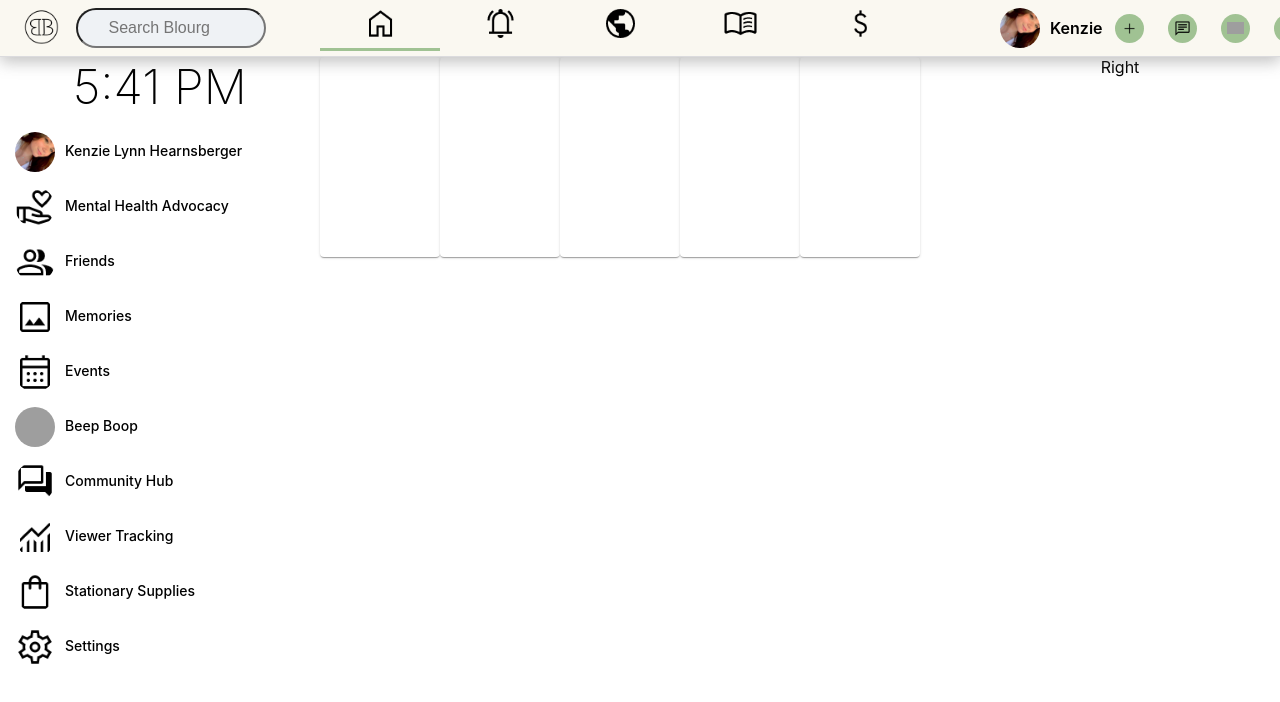
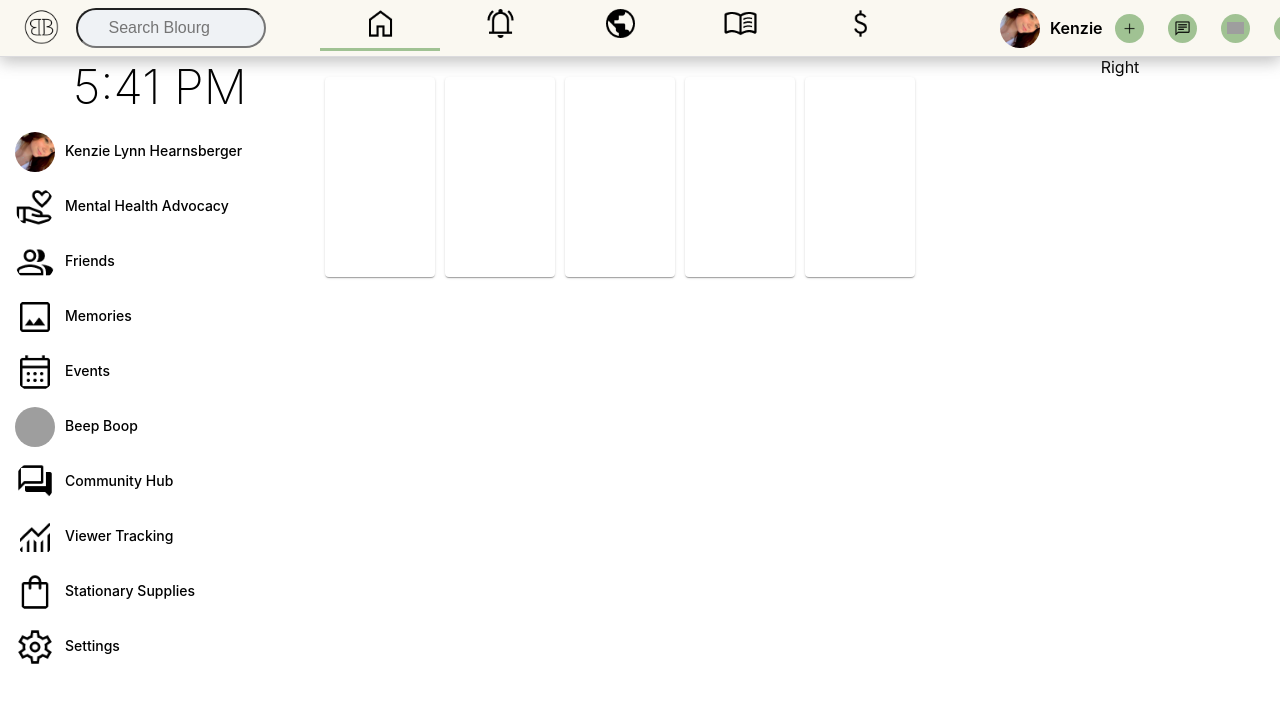
Before and after one commit to McKenzieLynn/Blourg, a React (Create React App) app: page / in a window 1280 px wide. Shown: the top 702 px of the page. Built offline with nearby package versions, Linux system fonts and the light colour scheme; grey boxes are pictures that could not be loaded.

Commit message:
css for statusbar

```diff
--- a/src/Components/MainPage/MainPage.css
+++ b/src/Components/MainPage/MainPage.css
@@ -23,3 +23,8 @@
     margin: 10px;
     font-size: 14px;
 }
+
+/* Stories alignment section */
+.middleContainer{
+    margin-left: 50px !important;
+}
--- a/src/Components/MainPage/StatusBar/Statusbar.css
+++ b/src/Components/MainPage/StatusBar/Statusbar.css
@@ -4,5 +4,7 @@
 
 .statusbar__status{
     height: 200px;
-    width: 120px;
+    width: 110px;
+    margin: 20px 5px;
+    border-radius: 15px;
 }
```
